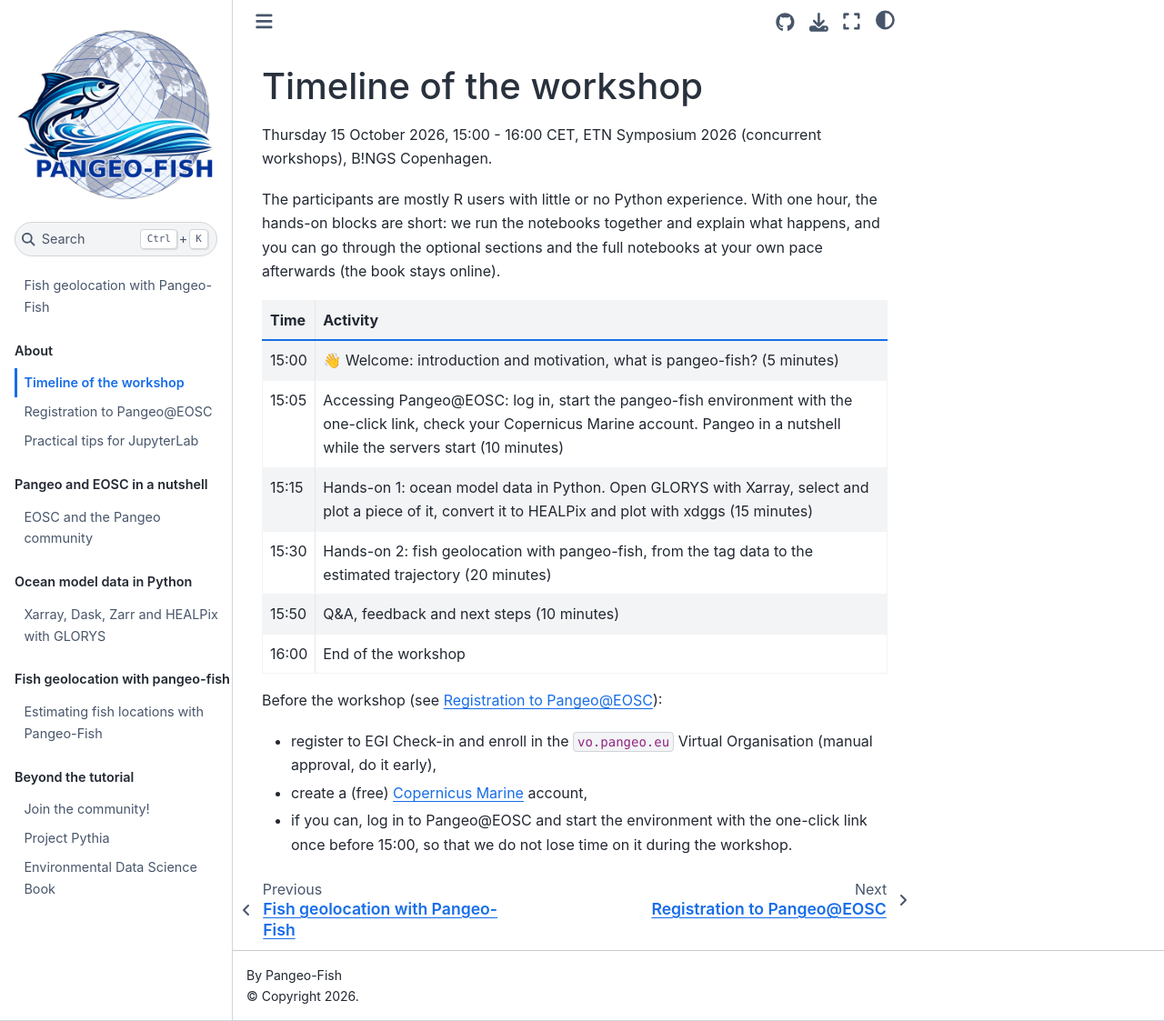
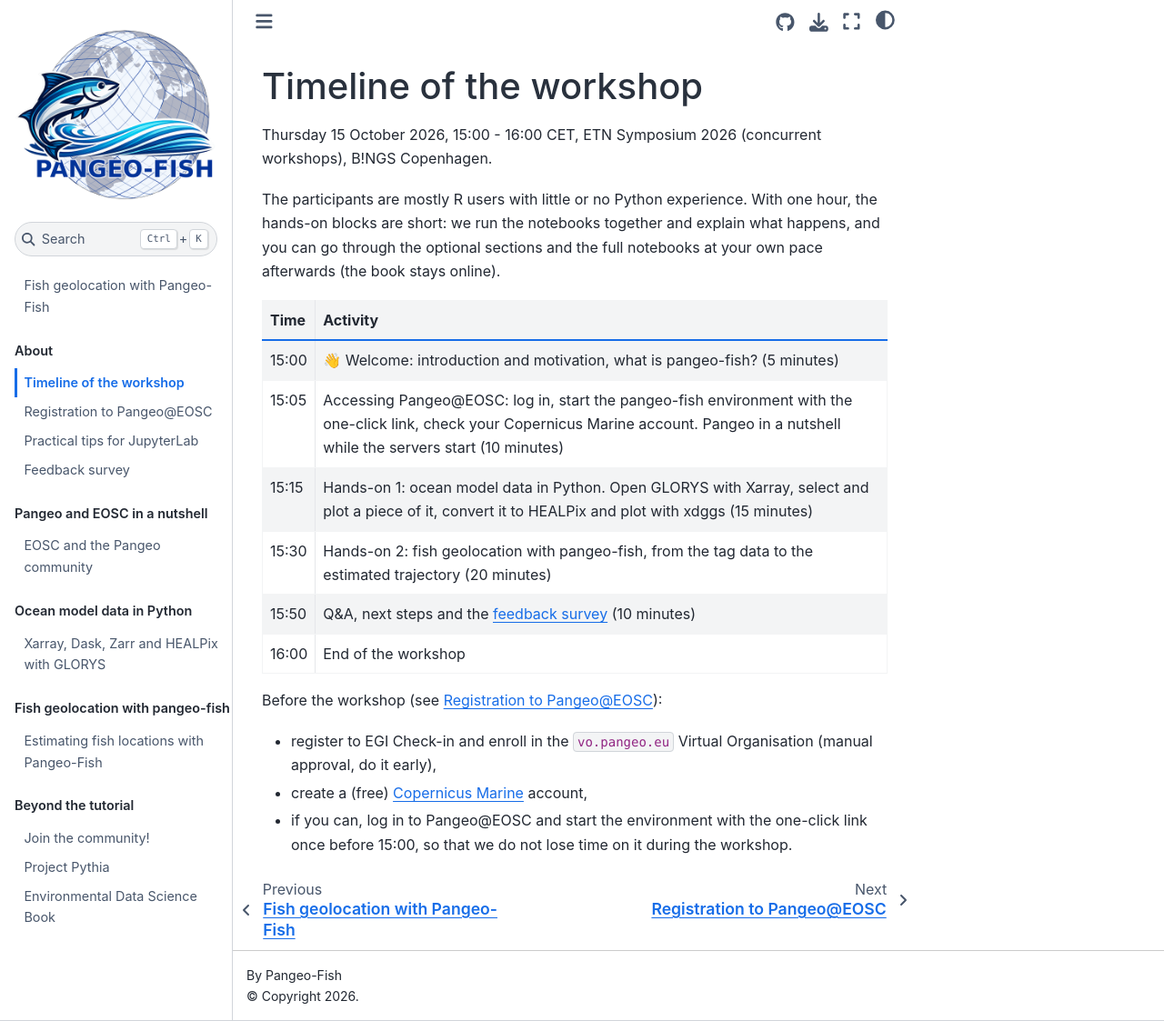
Before and after one commit to pangeo-fish/pangeo-fish-etn2026, a Jupyter Book: the page built from docs/agenda.md, in a window 1280 px wide and 1123 px high. Shown: the whole window at 91% size. Built offline with Jupyter Book 1.0.4 settings and Sphinx 7.4.7 and the Sphinx Book theme 1.1.4, drawn with Linux system fonts in a browser that asks for light colours; comment, search, counter and statistics services are not loaded.

Commit message:
Add the workshop feedback survey page (Google Form link and QR code)
Linked from the TOC (About) and from the 15:50 slot of the agenda.

```diff
--- a/docs/_toc.yml
+++ b/docs/_toc.yml
@@ -6,6 +6,7 @@
       - file: agenda
       - file: users-getting-started
       - file: jupyterlab-basics
+      - file: feedback
   - caption: Pangeo and EOSC in a nutshell
     chapters:
       - file: pangeo
--- a/docs/agenda.md
+++ b/docs/agenda.md
@@ -10,7 +10,7 @@
 | 15:05  | Accessing Pangeo@EOSC: log in, start the pangeo-fish environment with the one-click link, check your Copernicus Marine account. Pangeo in a nutshell while the servers start (10 minutes) |
 | 15:15  | Hands-on 1: ocean model data in Python. Open GLORYS with Xarray, select and plot a piece of it, convert it to HEALPix and plot with xdggs (15 minutes) |
 | 15:30  | Hands-on 2: fish geolocation with pangeo-fish, from the tag data to the estimated trajectory (20 minutes) |
-| 15:50  | Q&A, feedback and next steps (10 minutes) |
+| 15:50  | Q&A, next steps and the [feedback survey](feedback) (10 minutes) |
 | 16:00  | End of the workshop |
 
 Before the workshop (see [Registration to Pangeo@EOSC](users-getting-started)):
```
Also changed, not shown: docs/feedback.md (added, +13 -0 lines), docs/images/feedback-survey-qr.png (added).
